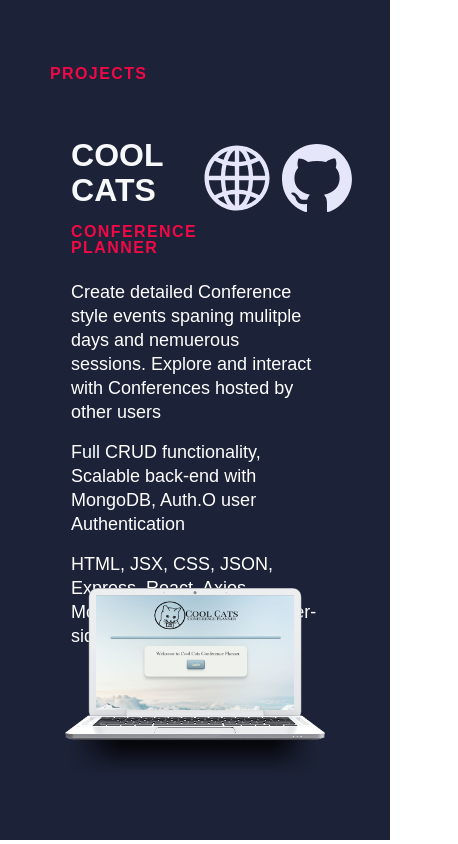
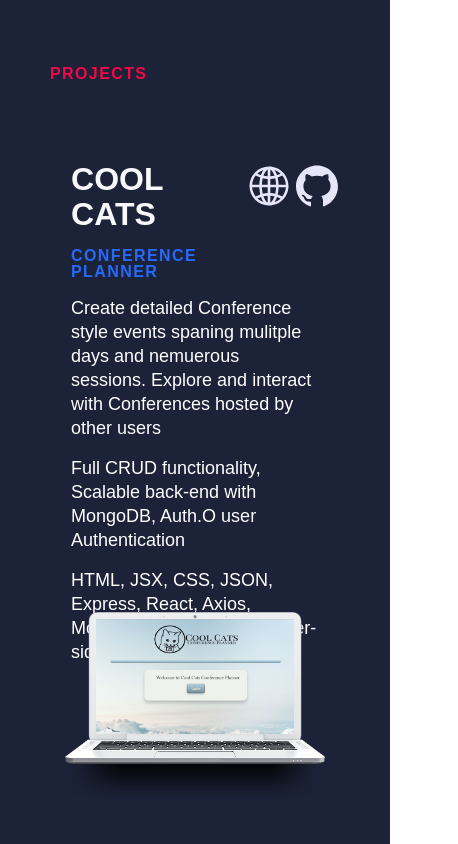
Before and after one commit to benimahat1291/portfolio2021, a React (Create React App) app: page /#/ in a window 390 px wide. Shown: the part 3580-4424 px from the top of the page, 458 px wide, since content can reach past the window. Built offline with nearby package versions, Linux system fonts and the light colour scheme.

Commit message:
made resposive edits

```diff
--- a/src/App.js
+++ b/src/App.js
@@ -11,7 +11,7 @@
 function App() {
 
     useEffect(()=> {
-        Aos.init({duration: 3000});
+        Aos.init({duration: 2000});
     }, [])
 
 
--- a/src/components/Footer.css
+++ b/src/components/Footer.css
@@ -131,3 +131,18 @@
 
   }
   }
+
+  @media screen and (max-width: 655px) {
+    .email__address {
+        text-decoration: none;
+        color: #fff;
+        font-size: 1rem;
+        display: flex;
+        flex-wrap: wrap;
+        align-items: center;
+        justify-content: center;
+        padding-left: none;
+
+      }
+
+  }
--- a/src/components/pages/homepage/Project.css
+++ b/src/components/pages/homepage/Project.css
@@ -16,7 +16,12 @@
   .project__title {
     width: 80%;
     display: flex;
-    margin-bottom: 0.5rem;
+    justify-content: space-between;
+}
+
+.projectpage__title {
+    width: 80%;
+    display: flex;
     justify-content: space-between;
 }
 
@@ -39,7 +44,8 @@
     padding-bottom: 60px;
   }
 
-  .top-line {
+  .project__top-line {
+    color: #276afb;
     font-size: 16px;
     line-height: 16px;
     font-weight: 700;
@@ -61,7 +67,7 @@
       font-size: 3rem;
   }
 
-  .project__icons {
+  .projectpage__icons {
       width: 40%;
       display: flex;
       justify-content: space-evenly;
@@ -125,6 +131,7 @@
 
   .project__info{
       width: 50%;
+      padding-top: 2rem
 
   }
 
@@ -210,4 +217,19 @@
           top: -130px;
           left: 0px;
       }
+
+      .projectpage__icon {
+
+        font-size: 3rem;
+
+    }
+
+    .projectpage__icons {
+        margin-left: 3rem;
+    }
+
+    .projectpage__title {
+        margin-bottom: 1rem;
+    }
+
   }
--- a/src/components/pages/homepage/Project.js
+++ b/src/components/pages/homepage/Project.js
@@ -38,17 +38,17 @@
                     >
                         <div className='project__info'>
                             <div className='project__hero-text-wrapper'>
-                                <div className="project__title">
+                                <div className="projectpage__title">
 
                                     <div className="project__title-txt">
                                         <div>
                                             <h1 className={lightText ? 'heading' : 'heading dark'}>
                                                 {headline}
                                             </h1>
-                                            <div className='top-line'>{topLine}</div>
+                                            <div className='project__top-line'>{topLine}</div>
                                         </div>
                                     </div>
-                                    <div className="project__icons">
+                                    <div className="projectpage__icons">
                                         <a href={deployedUrl} rel="noopener noreferrer" target="_blank">
 
                                             <IoIosGlobe className="projectpage__icon" />
--- a/src/components/pages/homepage/Projects.css
+++ b/src/components/pages/homepage/Projects.css
@@ -5,6 +5,7 @@
     flex-direction: column;
     justify-content: flex-start;
     align-items: start;
+
   }
 
 
@@ -16,6 +17,7 @@
     display: flex;
     align-items: center;
     justify-content: center;
+    margin: 7rem 0;
   }
 
   .project__container-card:nth-child(2) {
@@ -231,9 +233,6 @@
     .project_bg .container {
         width: 10%;
     }
-    .project__img {
-      display: none;
-    }
 
     .project__container {
       display: flex;
@@ -262,6 +261,7 @@
     .project__container-card:hover {
       transform: none;
     }
+
   }
 
   @media screen and (max-width: 385px) {
--- a/src/components/pages/homepage/Projects.js
+++ b/src/components/pages/homepage/Projects.js
@@ -21,7 +21,7 @@
                     <div className='project__container'>
 
                         {projectArr.map(e => (
-                            <div data-aos="flip-left" data-aos-offset="300"  className='project__container-card'>
+                            <div data-aos="flip-left"   className='project__container-card'>
                                 <div className='project__container-cardInfo'>
                                     <div className="project__img">
                                         <img src={process.env.PUBLIC_URL + "/" + e.img} alt="project_img" />
--- a/src/components/pages/homepage/SkillsSection.js
+++ b/src/components/pages/homepage/SkillsSection.js
@@ -32,13 +32,13 @@
                     <div className='skills__frontEnd'>
                         <h1 className={lightText ? 'skills__heading' : 'skills__heading dark'}>Front End</h1>
                         <div className="skills__icons">
-                            <div data-aos="flip-left"  data-aos-offset="100"  className="skill_icon"><img src={Html} alt="html" /><p>HTML5</p></div>
-                            <div data-aos="flip-left"  data-aos-offset="100"   className="skill_icon"><img src={Css} alt="css" /><p>CSS</p></div>
-                            <div data-aos="flip-left"  data-aos-offset="100"   className="skill_icon"><img src={Js} alt="js" /><p>JavaScript</p></div>
-                            <div data-aos="flip-left"  data-aos-offset="100"   className="skill_icon"><img src={Reactapp} alt="React" /><p>React</p></div>
-                            <div data-aos="flip-left"  data-aos-offset="100"   className="skill_icon"><img src={Jquerry} alt="jq" /><p>JQuerry</p></div>
-                            <div data-aos="flip-left"  data-aos-offset="100"   className="skill_icon"><img src={Bootstrap} alt="bootstrap" /><p>BootStrap</p></div>
-                            <div data-aos="flip-left"  data-aos-offset="100"   className="skill_icon"><img src={Materalize} alt="materalize" /><p>Materalize</p></div>
+                            <div data-aos="flip-left"  data-aos-offset="200"  className="skill_icon"><img src={Html} alt="html" /><p>HTML5</p></div>
+                            <div data-aos="flip-left"  data-aos-offset="200"   className="skill_icon"><img src={Css} alt="css" /><p>CSS</p></div>
+                            <div data-aos="flip-left"  data-aos-offset="200"   className="skill_icon"><img src={Js} alt="js" /><p>JavaScript</p></div>
+                            <div data-aos="flip-left"  data-aos-offset="200"   className="skill_icon"><img src={Reactapp} alt="React" /><p>React</p></div>
+                            <div data-aos="flip-left"  data-aos-offset="200"   className="skill_icon"><img src={Jquerry} alt="jq" /><p>JQuerry</p></div>
+                            <div data-aos="flip-left"  data-aos-offset="200"   className="skill_icon"><img src={Bootstrap} alt="bootstrap" /><p>BootStrap</p></div>
+                            <div data-aos="flip-left"  data-aos-offset="200"   className="skill_icon"><img src={Materalize} alt="materalize" /><p>Materalize</p></div>
                         </div>
                     </div>
                     <div className='skills__backEnd'>
```
Also changed, not shown: 1 other file (tests, documents, lock files or other folders).
